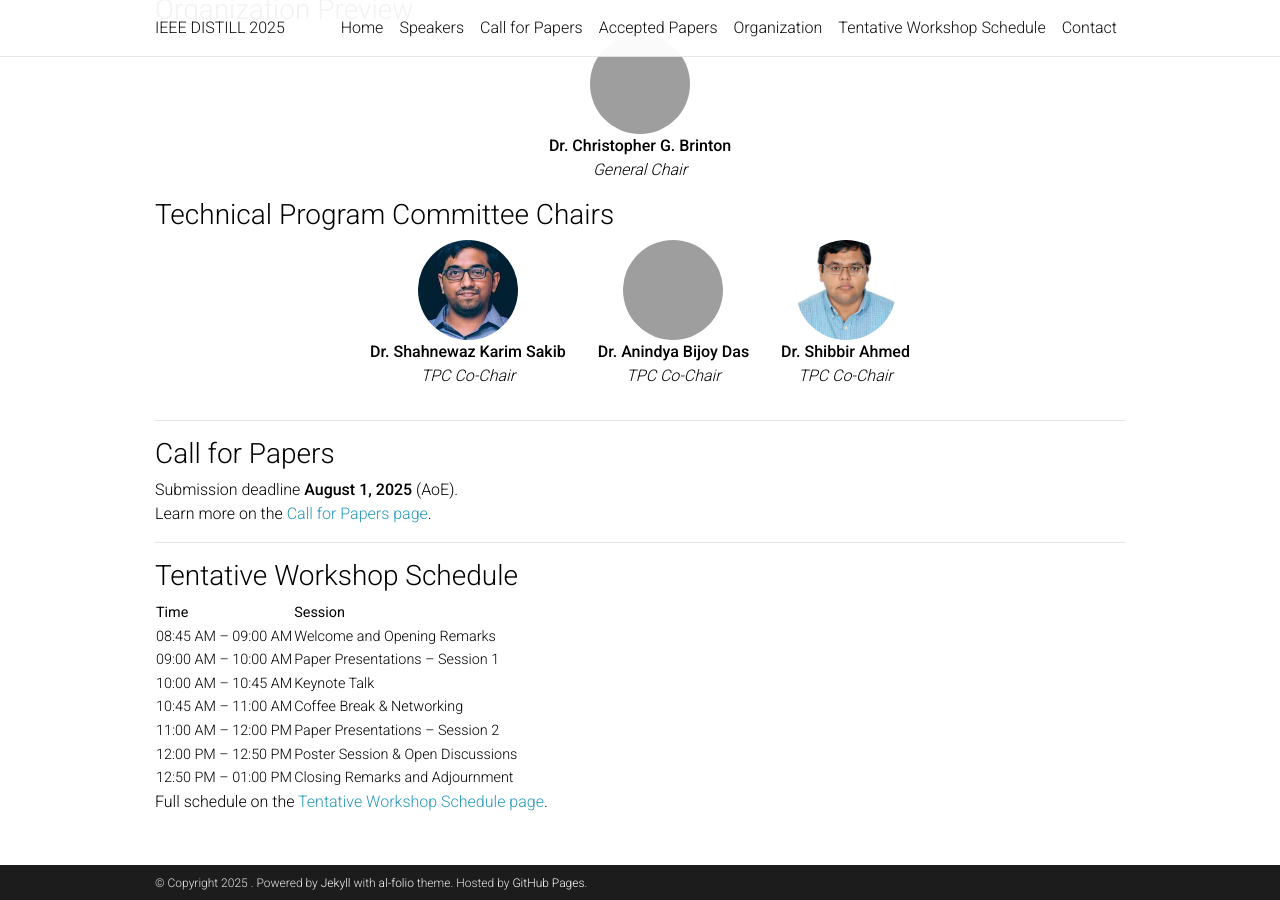
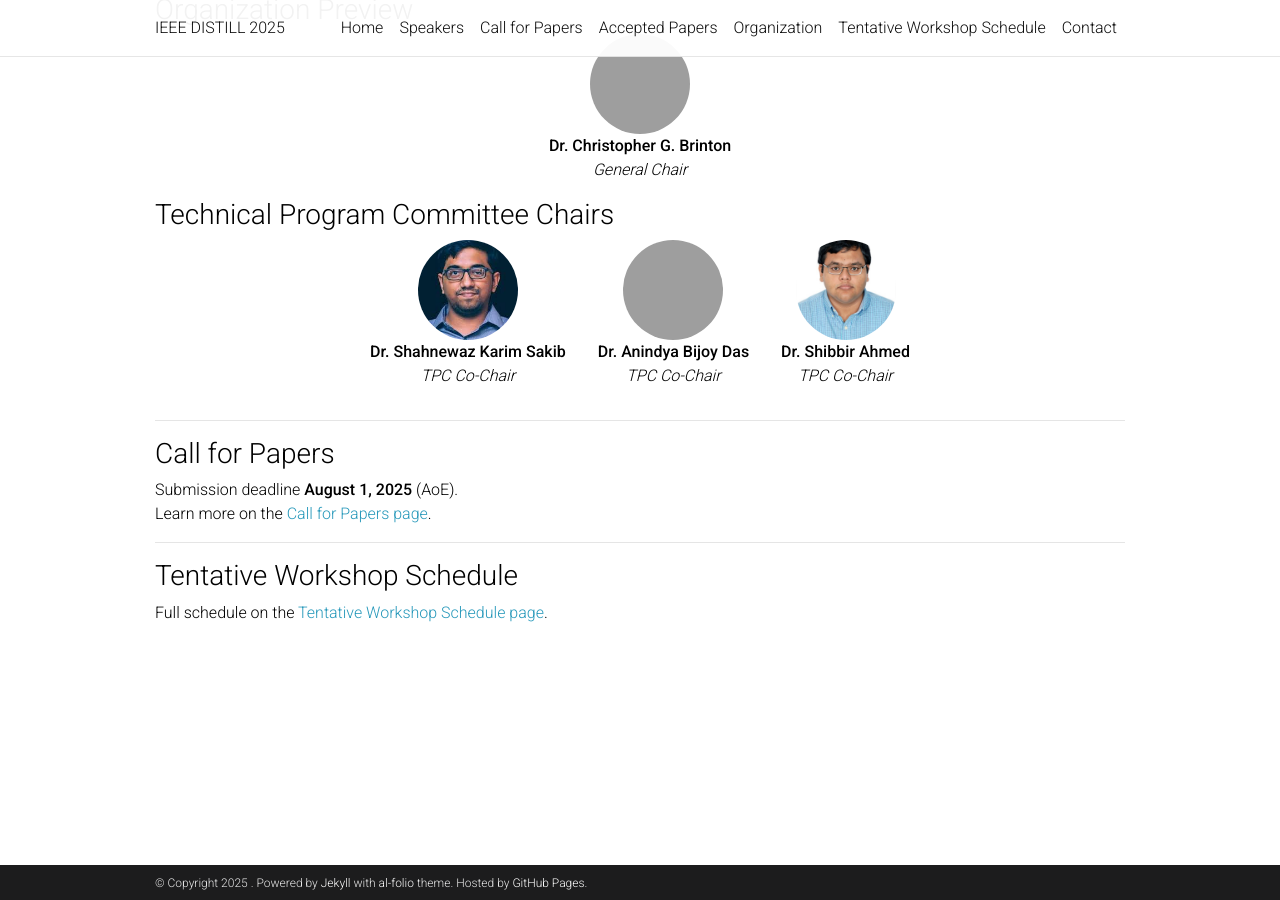
Before and after one commit to ieeedistill/ieeedistill.github.io, a Jekyll site: the page built from _pages/home.md, in a window 1280 px wide and 900 px high, scrolled down 1238 px, cut to the strip 0-900 px from the top of the window. Built offline with Jekyll 4.4.1, drawn with Linux system fonts in a browser that asks for light colours; comment, search, counter and statistics services are not loaded; a style sheet for code colours, icons or effects is not loaded; some of the changed text lies outside the part shown; grey boxes are pictures that could not be loaded.

Commit message:
Update home.md

```diff
--- a/_pages/home.md
+++ b/_pages/home.md
@@ -13,7 +13,7 @@ nav_order: 1
     style="width:120px; height:auto;"
   />
   <h1 style="margin:0; font-size:2.5rem; line-height:1.2;">
-    IEEE DISTILL 2025 Workshop on Distributed, Secure,
+    IEEE DISTILL 2025: Workshop on Distributed, Secure,
     and Trustworthy Intelligence with LLMs
   </h1>
 </div>
@@ -114,14 +114,4 @@ Learn more on the [Call for Papers page]({{ '/call-for-papers/' | relative_url }
 
 ### Tentative Workshop Schedule
 
-| Time                   | Session                                                         |
-|------------------------|-----------------------------------------------------------------|
-| 08:45 AM – 09:00 AM    | Welcome and Opening Remarks                                     |
-| 09:00 AM – 10:00 AM    | Paper Presentations – Session 1                                 |
-| 10:00 AM – 10:45 AM    | Keynote Talk                                                    |
-| 10:45 AM – 11:00 AM    | Coffee Break & Networking                                       |
-| 11:00 AM – 12:00 PM    | Paper Presentations – Session 2                                 |
-| 12:00 PM – 12:50 PM    | Poster Session & Open Discussions                               |
-| 12:50 PM – 01:00 PM    | Closing Remarks and Adjournment                                 |
-
 Full schedule on the [Tentative Workshop Schedule page]({{ '/schedule/' | relative_url }}).
```
